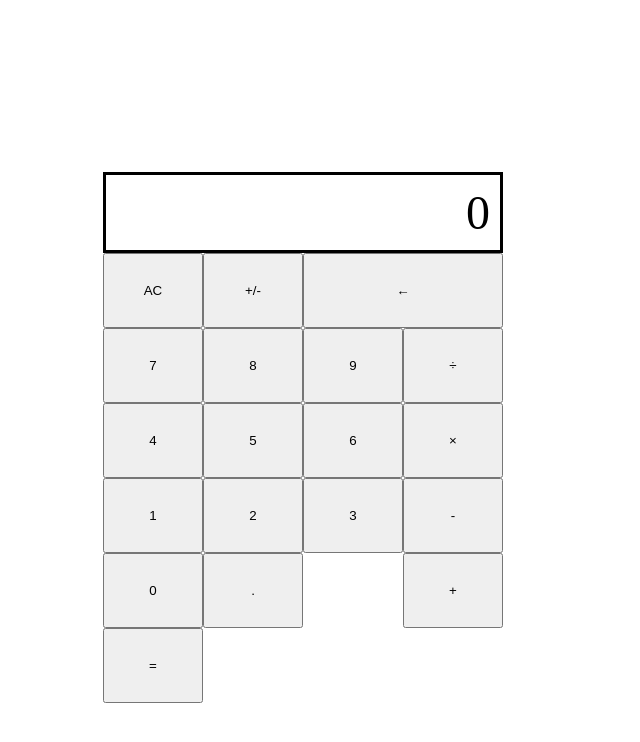
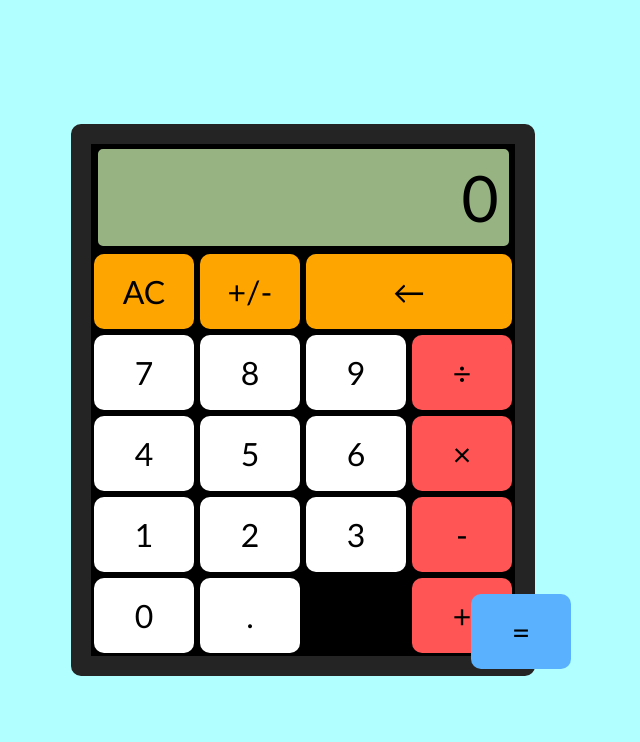
Before and after one commit to athanie2003/calculator, a plain HTML site: page index.html in a window 1280 px wide. Shown: the whole page, without its empty margins (337-977 px from the left). Drawn offline with Linux system fonts and the light colour scheme.

Commit message:
Add colour to calculator

```diff
--- a/index.html
+++ b/index.html
@@ -30,9 +30,7 @@
                         <button>0</button>
                         <button>.</button>
                     </div>
-                    <div class="algin-equals">
-                        <button class="equals">=</button>
-                    </div>
+                    <button class="equals">=</button>
                 </div>
                 <div class="operators">
                     <button>&divide;</button>
--- a/styles.css
+++ b/styles.css
@@ -6,9 +6,10 @@ AC +/- <-
 0 . =  +
 */
 
-/* *{
-    background-color: aqua;
-} */
+*{
+    font-size: 32px;
+    font-family: 'Gill Sans', 'Gill Sans MT', Calibri, 'Trebuchet MS', sans-serif;
+}
 
 body{
     width: 100%;
@@ -17,6 +18,7 @@ body{
     display: flex;
     justify-content: center;
     align-items: center;
+    background-color: rgb(177, 255, 255);
 }
 
 .container{
@@ -24,11 +26,18 @@ body{
     flex-direction: column;
     justify-content: center;
     align-items: center;
+    background-color: black;
+    border: 20px solid rgb(36, 36, 36);
+    border-radius: 10px;
 }
 
 button{
     width: 100px;
     height: 75px;
+    border: none;
+    border-radius: 10px;
+    margin: 3px;
+    background-color: rgb(255, 255, 255);
 }
 
 .numbers {
@@ -47,12 +56,19 @@ button{
     display: flex;
 }
 
-.delete{
-    width: 200px;
+.first-row button{
+    background-color: orange;
 }
 
-.algin-equals{
+.delete{
+    width: 206px;
+}
+
+.equals{
     position: absolute;
+    right: 369px;
+    top: 591px;
+    background-color: rgb(90, 178, 255);
 }
 
 .align-op{
@@ -64,11 +80,17 @@ button{
     flex-direction: column;
 }
 
+.operators button{
+    background-color: rgb(255, 85, 85);
+}
+
 p{
     text-align: right;
-    border: 3px solid black;
-    width: 374px;
+    border: 5px solid black;
+    width: 391px;
     margin: 0;
     padding: 10px;
-    font-size: 48px;
+    font-size: 64px;
+    background-color: rgb(150, 179, 129);
+    border-radius: 10px;
 }
```
